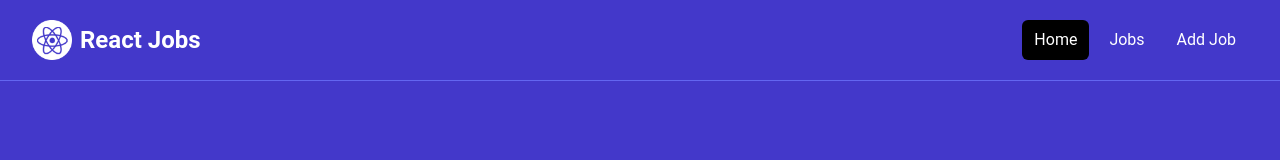
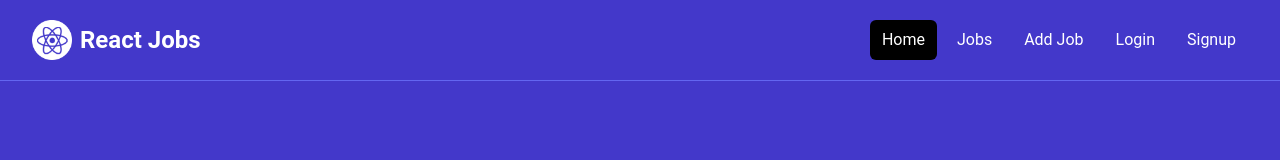
Before and after one commit to clarypham1/Coding-Marathon2, a React (Vite) app in the folder cm2-starter/frontend/: page / in a window 1280 px wide. Shown: the top 160 px of the page. Built offline with nearby package versions, Linux system fonts and the light colour scheme; no server answers.

Commit message:
implement Navbar.jsx

```diff
--- a/cm2-starter/frontend/src/components/Navbar.jsx
+++ b/cm2-starter/frontend/src/components/Navbar.jsx
@@ -1,5 +1,7 @@
 import { NavLink } from 'react-router-dom';
 import logo from '../assets/images/logo.png';
+import {Link} from 'react-router-dom';
+
 
 const Navbar = () => {
   const linkClass = ({ isActive }) =>
@@ -29,6 +31,12 @@ const Navbar = () => {
                 <NavLink to='/add-job' className={linkClass}>
                   Add Job
                 </NavLink>
+                <NavLink to='/login' className={linkClass}>
+                  Login
+                </NavLink>
+                <NavLink to='/signup' className={linkClass}>
+                  Signup
+                </NavLink>
               </div>
             </div>
           </div>
```
